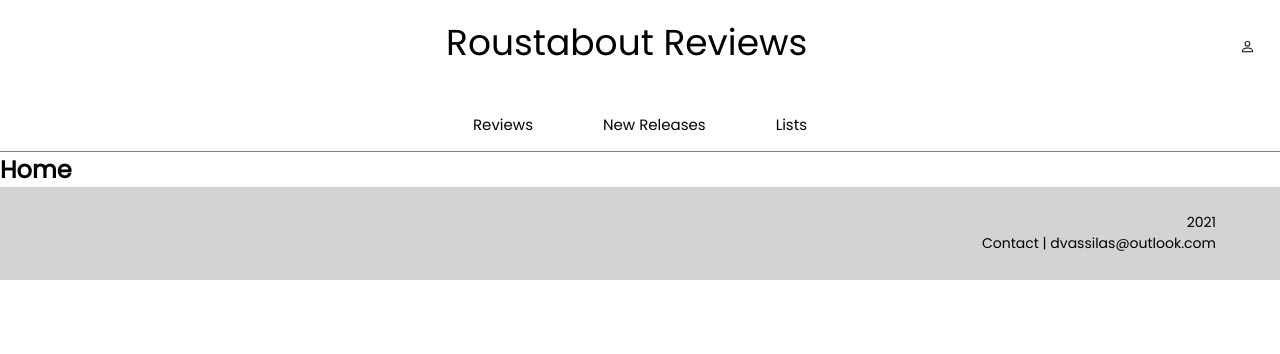
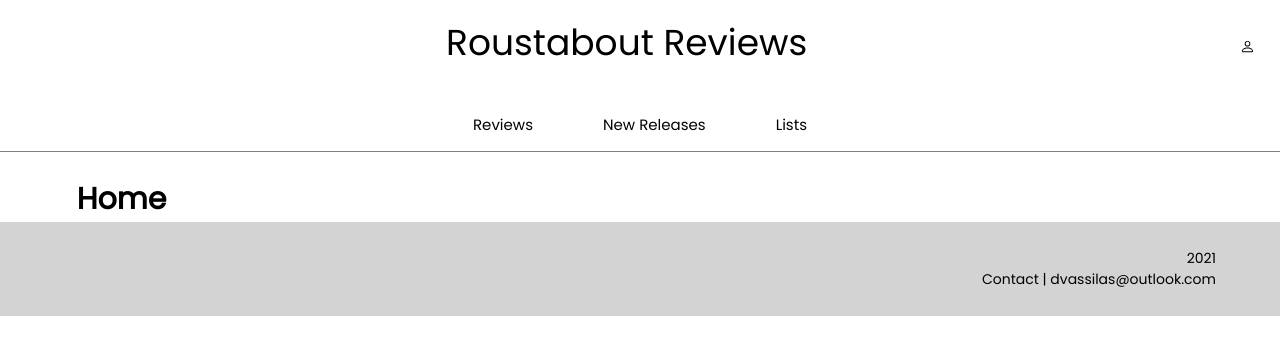
Before and after one commit to dimi-tree-v/roustabout-reviews-ui, a React (Create React App) app: page / in a window 1280 px wide. Shown: the top 354 px of the page. Built offline with nearby package versions, Linux system fonts and the light colour scheme.

Commit message:
Updated classname for homepage header

```diff
--- a/src/components/Home.js
+++ b/src/components/Home.js
@@ -1,6 +1,6 @@
 const Home = () => {
   return (
-    <h2> Home </h2>
+    <h2 className="page-titles"> Home </h2>
   )
 }
 
```
